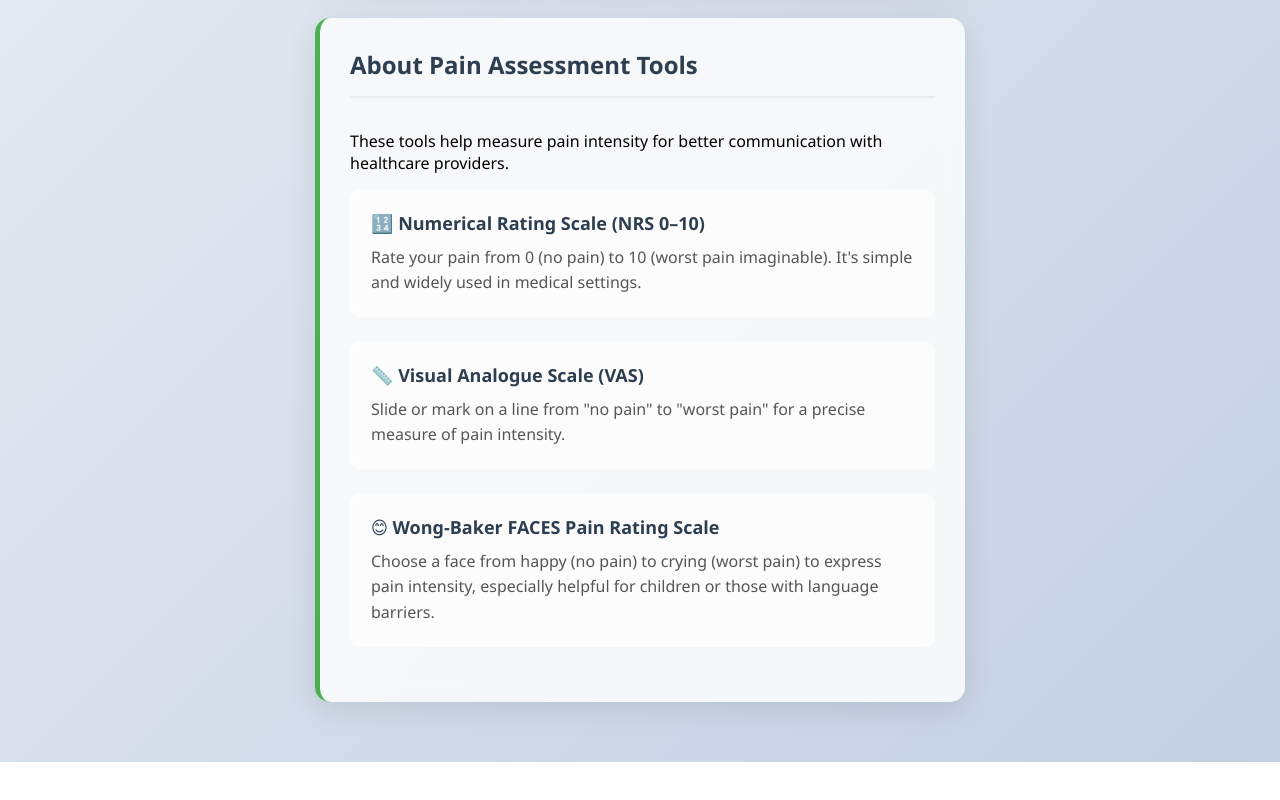
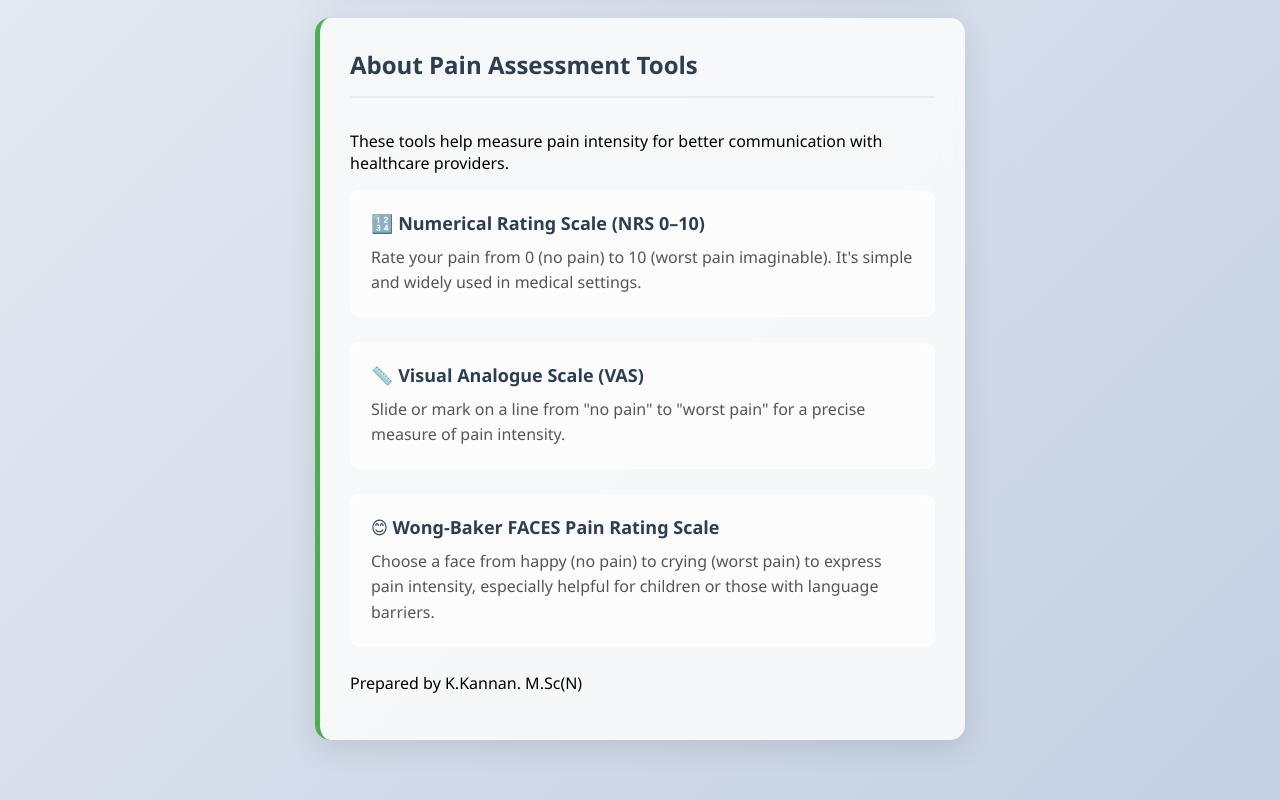
Before and after one commit to kannagobi69-art/Pain, a plain HTML site: page index.html in a window 1280 px wide. Shown: the part 1067-1867 px from the top of the page. Before the commit the page ends 1829 px from the top, so only its background shows below. Drawn offline with Linux system fonts and the light colour scheme.

Commit message:
Update index.html

```diff
--- a/index.html
+++ b/index.html
@@ -135,6 +135,7 @@
     <h5>😊 Wong-Baker FACES Pain Rating Scale</h5>
     <p>Choose a face from happy (no pain) to crying (worst pain) to express pain intensity, especially helpful for children or those with language barriers.</p>
   </div>
+    <p>Prepared by K.Kannan. M.Sc(N)</p>
 </div>
 
 <style>
```
